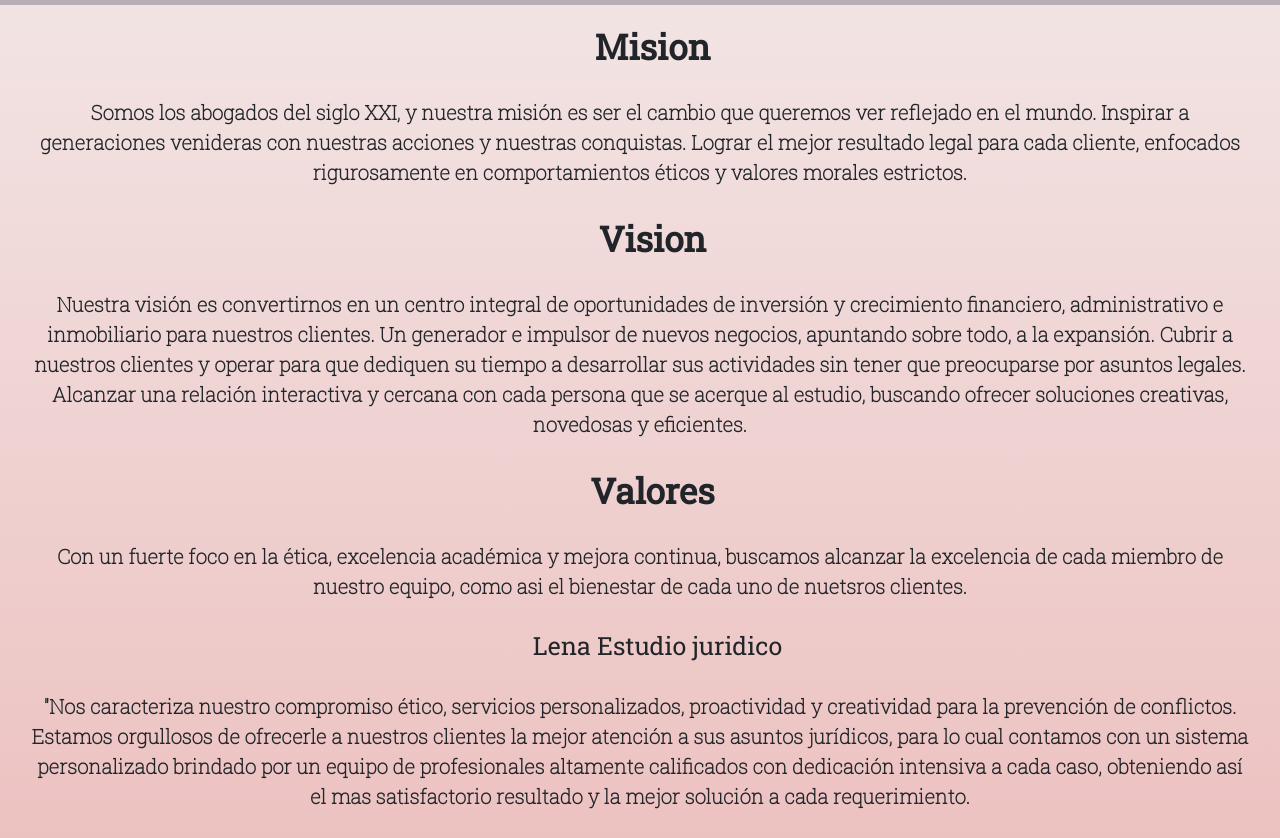
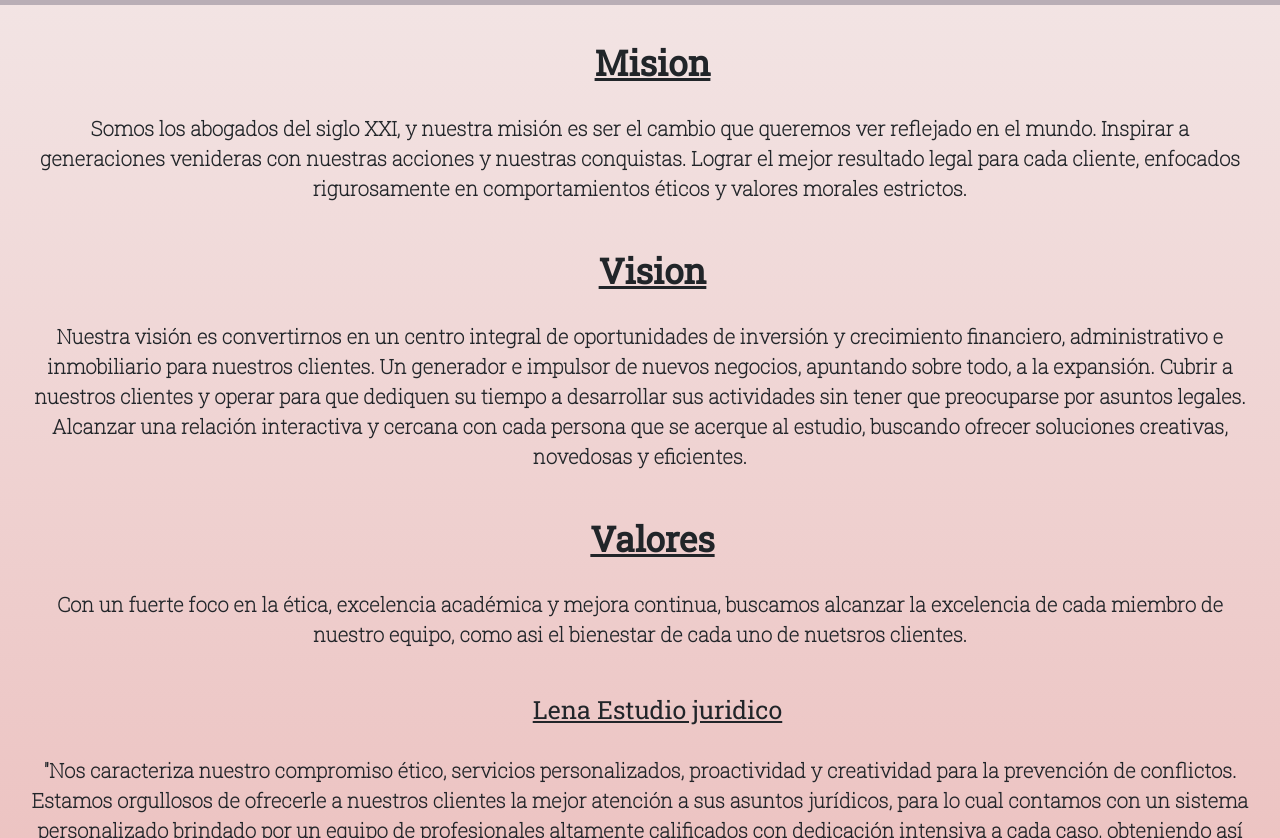
Before and after one commit to Denise-Molina/primer_repositorio, a plain HTML site: page index.html in a window 1280 px wide. Shown: the part 103-941 px from the top of the page. Drawn offline with nearby package versions, Linux system fonts and the light colour scheme.

Commit message:
bootstrap 2

```diff
--- a/css/style.css
+++ b/css/style.css
@@ -52,7 +52,7 @@
     justify-content: center;
 }
 
-.nav-link{
+.nav-link {
     color: white;
 }
 
--- a/index.html
+++ b/index.html
@@ -59,7 +59,10 @@
         </header>
 
         <div class="mision">
-            <h2 class="titulos-index">Mision</h2>
+            <p><u>
+                    <h2 class="titulos-index">Mision</h2>
+                </u></p>
+
 
             <p class="parrafos-index" id="parrafosIndex">Somos los abogados del siglo XXI, y nuestra misión es ser el
                 cambio que queremos
@@ -73,7 +76,10 @@
         </div>
 
         <div class="vision">
-            <h2 class="titulos-index">Vision</h2>
+            <p><u>
+                    <h2 class="titulos-index">Vision</h2>
+                </u></p>
+
 
             <p class="parrafos-index" id="parrafosIndex">Nuestra visión es convertirnos en un centro integral de
                 oportunidades de inversión
@@ -89,7 +95,10 @@
         </div>
 
         <div class="valores">
-            <h2 class="titulos-index">Valores</h2>
+            <p><u>
+                    <h2 class="titulos-index">Valores</h2>
+                </u></p>
+
 
             <p class="parrafos-index" id="parrafosIndex">Con un fuerte foco en la ética, excelencia académica y mejora
                 continua, buscamos
@@ -98,7 +107,10 @@
             </p>
         </div>
         <div class="lena">
-            <h3>Lena Estudio juridico</h3>
+            <p><u>
+                    <h3>Lena Estudio juridico</h3>
+                </u></p>
+
             <p class="parrafos-index" id="parrafosIndex">"Nos caracteriza nuestro compromiso ético, servicios
                 personalizados,
                 proactividad
```
Also changed, not shown: pages/contacto.html (+4 -1 lines), pages/quienessomos.html (+4 -1 lines), pages/servicios.html (+8 -4 lines).
